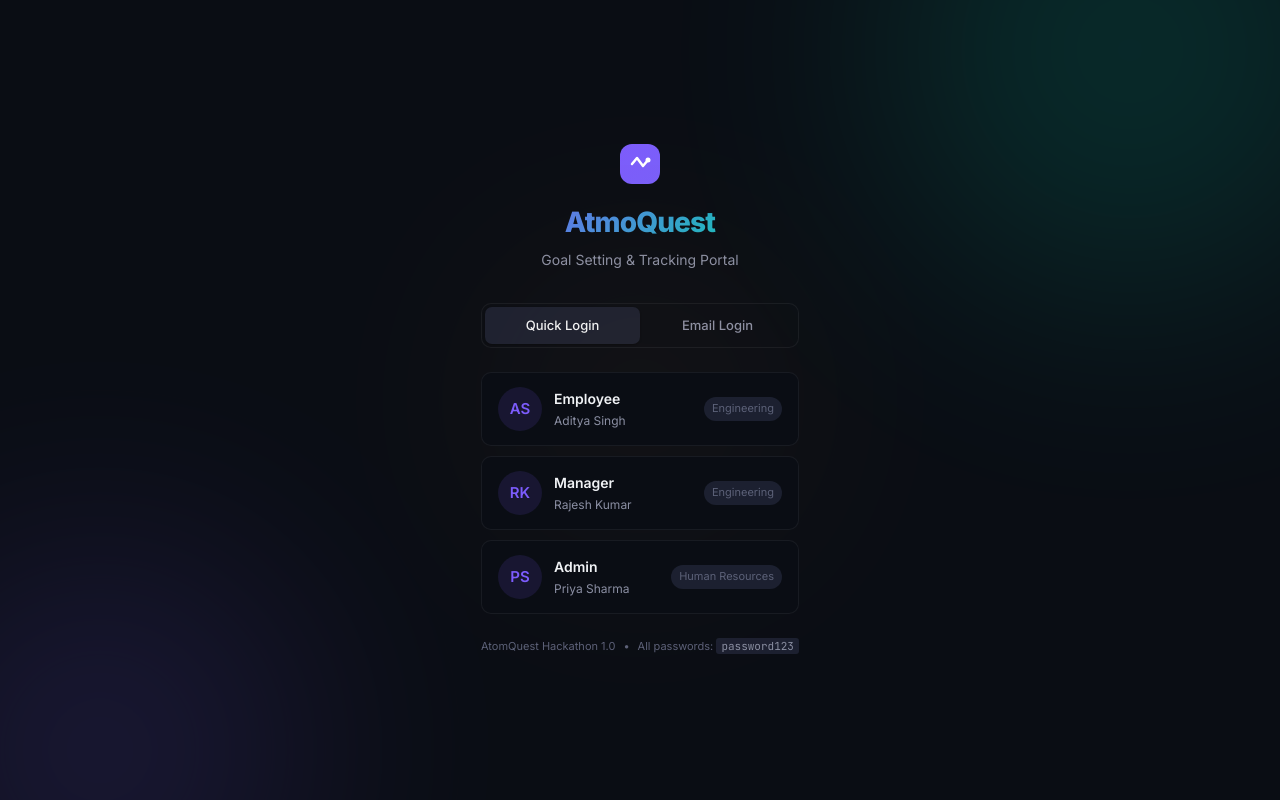
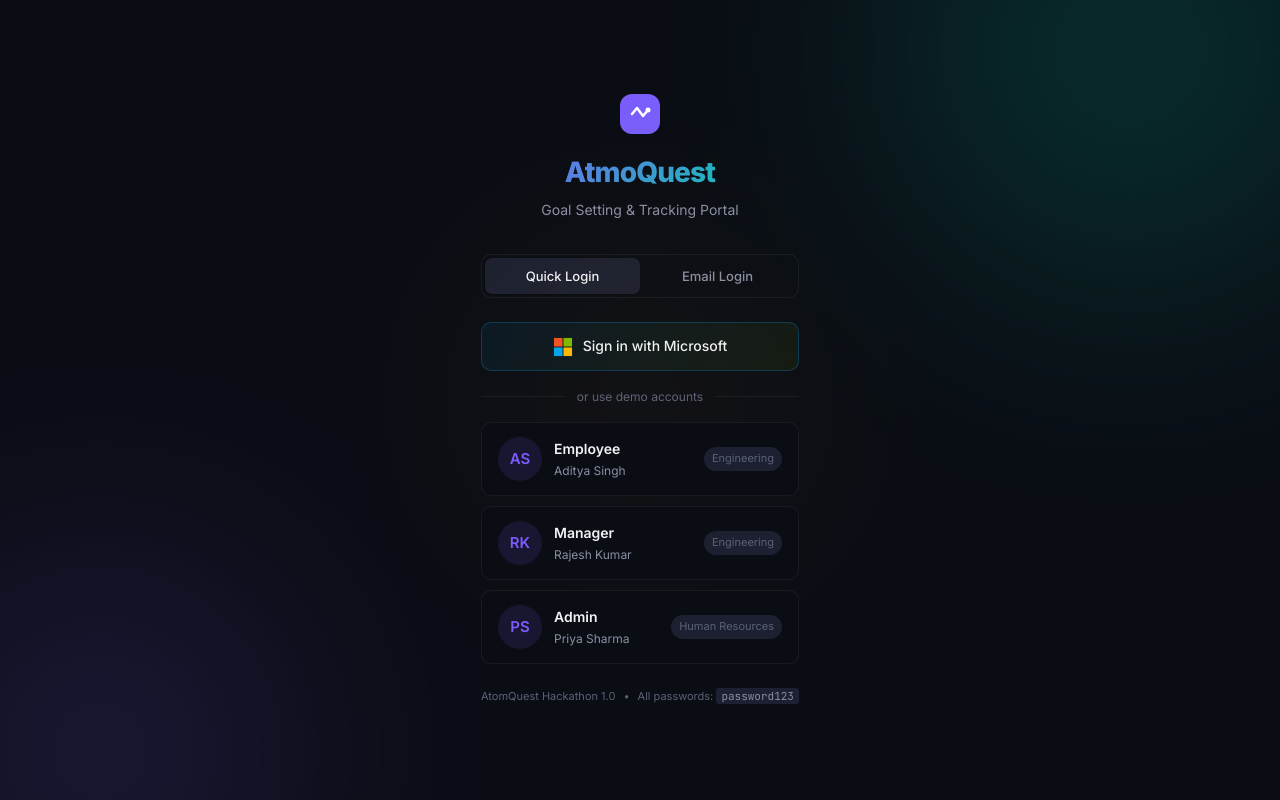
Before and after one commit to Doit-Ay/AtomQuest, a Next.js app: page /login in a window 1280 px wide. Built offline with nearby package versions, Linux system fonts and the light colour scheme.

Commit message:
feat: add Microsoft Entra ID (Azure AD) SSO with auto-provisioning

```diff
--- a/src/app/login/page.tsx
+++ b/src/app/login/page.tsx
@@ -129,6 +129,25 @@
           >
             Email Login
           </button>
+        </div>
+
+        {/* Microsoft SSO */}
+        <button
+          className="login-microsoft-btn"
+          onClick={() => signIn("microsoft-entra-id", { callbackUrl: "/dashboard" })}
+          disabled={loading}
+        >
+          <svg width="20" height="20" viewBox="0 0 21 21">
+            <rect x="1" y="1" width="9" height="9" fill="#F25022" />
+            <rect x="11" y="1" width="9" height="9" fill="#7FBA00" />
+            <rect x="1" y="11" width="9" height="9" fill="#00A4EF" />
+            <rect x="11" y="11" width="9" height="9" fill="#FFB900" />
+          </svg>
+          Sign in with Microsoft
+        </button>
+
+        <div className="login-divider">
+          <span>or use demo accounts</span>
         </div>
 
         <AnimatePresence mode="wait">
@@ -478,6 +497,53 @@
           color: var(--text-secondary);
         }
 
+        .login-microsoft-btn {
+          display: flex;
+          align-items: center;
+          justify-content: center;
+          gap: 10px;
+          width: 100%;
+          padding: 12px;
+          font-size: 14px;
+          font-weight: 500;
+          font-family: inherit;
+          color: var(--text-primary);
+          background: linear-gradient(135deg, rgba(0, 164, 239, 0.08), rgba(127, 186, 0, 0.08));
+          border: 1px solid rgba(0, 164, 239, 0.25);
+          border-radius: var(--radius-md);
+          cursor: pointer;
+          transition: all var(--transition-fast);
+          margin-bottom: 0;
+        }
+
+        .login-microsoft-btn:hover:not(:disabled) {
+          border-color: rgba(0, 164, 239, 0.5);
+          box-shadow: 0 4px 20px rgba(0, 164, 239, 0.15);
+          transform: translateY(-1px);
+        }
+
+        .login-microsoft-btn:disabled {
+          opacity: 0.5;
+          cursor: wait;
+        }
+
+        .login-divider {
+          display: flex;
+          align-items: center;
+          gap: 12px;
+          margin: 16px 0;
+          color: var(--text-tertiary);
+          font-size: 12px;
+        }
+
+        .login-divider::before,
+        .login-divider::after {
+          content: '';
+          flex: 1;
+          height: 1px;
+          background: var(--border-subtle);
+        }
+
         .login-spinner {
           width: 20px;
           height: 20px;
--- a/src/lib/auth.ts
+++ b/src/lib/auth.ts
@@ -1,11 +1,29 @@
 // @ts-nocheck
 import NextAuth from "next-auth";
 import Credentials from "next-auth/providers/credentials";
+import MicrosoftEntraID from "next-auth/providers/microsoft-entra-id";
 import { prisma } from "@/lib/prisma";
 import bcrypt from "bcryptjs";
 
 export const { handlers, signIn, signOut, auth } = NextAuth({
   providers: [
+    // Microsoft Entra ID (Azure AD) SSO
+    ...(process.env.AZURE_AD_CLIENT_ID
+      ? [
+          MicrosoftEntraID({
+            clientId: process.env.AZURE_AD_CLIENT_ID!,
+            clientSecret: process.env.AZURE_AD_CLIENT_SECRET!,
+            tenantId: process.env.AZURE_AD_TENANT_ID!,
+            authorization: {
+              params: {
+                scope: "openid profile email User.Read",
+              },
+            },
+          }),
+        ]
+      : []),
+
+    // Credentials (demo login)
     Credentials({
       name: "credentials",
       credentials: {
@@ -16,15 +34,9 @@
         try {
           if (!credentials?.email || !credentials?.password) return null;
 
-          console.log("[auth] Attempting login for:", credentials.email);
-          console.log("[auth] DIRECT_URL set:", !!process.env.DIRECT_URL);
-          console.log("[auth] DATABASE_URL set:", !!process.env.DATABASE_URL);
-
           const user = await prisma.user.findUnique({
             where: { email: credentials.email as string },
           });
-
-          console.log("[auth] User found:", !!user);
 
           if (!user) return null;
 
@@ -32,8 +44,6 @@
             credentials.password as string,
             user.password
           );
-
-          console.log("[auth] Password valid:", isValid);
 
           if (!isValid) return null;
 
@@ -52,17 +62,59 @@
     }),
   ],
   callbacks: {
-    async jwt({ token, user }) {
+    async signIn({ user, account }) {
+      // Auto-provision users from Microsoft Entra ID
+      if (account?.provider === "microsoft-entra-id" && user.email) {
+        try {
+          const existingUser = await prisma.user.findUnique({
+            where: { email: user.email },
+          });
+
+          if (!existingUser) {
+            // Auto-create user from Azure AD
+            await prisma.user.create({
+              data: {
+                email: user.email,
+                name: user.name || user.email.split("@")[0],
+                password: await bcrypt.hash(crypto.randomUUID(), 10),
+                role: "EMPLOYEE", // Default role — Admin can change later
+                department: "General",
+              },
+            });
+            console.log("[auth] Auto-provisioned Azure AD user:", user.email);
+          }
+        } catch (error) {
+          console.error("[auth] Azure AD user provisioning error:", error);
+        }
+      }
+      return true;
+    },
+    async jwt({ token, user, account }) {
       if (user) {
-        token.role = (user as Record<string, unknown>).role as string;
-        token.department = (user as Record<string, unknown>).department as string;
-        token.id = user.id;
+        // For credentials login — role comes from authorize()
+        if ((user as any).role) {
+          token.role = (user as any).role;
+          token.department = (user as any).department;
+          token.id = user.id;
+        }
       }
+
+      // For Azure AD login — fetch role from DB
+      if (account?.provider === "microsoft-entra-id" && token.email) {
+        const dbUser = await prisma.user.findUnique({
+          where: { email: token.email },
+        });
+        if (dbUser) {
+          token.role = dbUser.role;
+          token.department = dbUser.department;
+          token.id = dbUser.id;
+        }
+      }
+
       return token;
     },
     async session({ session, token }) {
       if (session.user) {
-        // eslint-disable-next-line @typescript-eslint/no-explicit-any
         const user = session.user as any;
         user.role = token.role;
         user.department = token.department;
```
Also changed, not shown: 1 other file (tests, documents, lock files or other folders).
